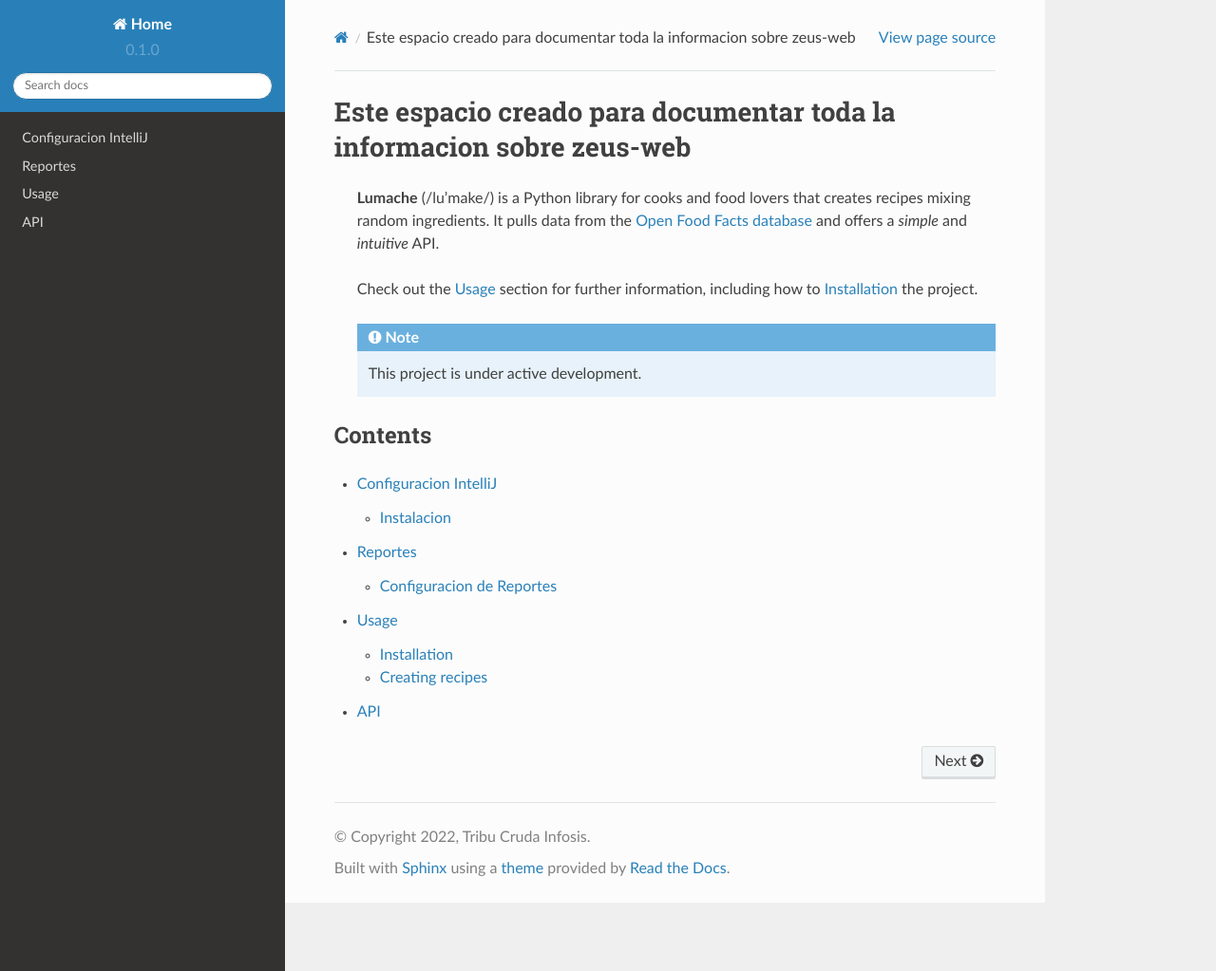
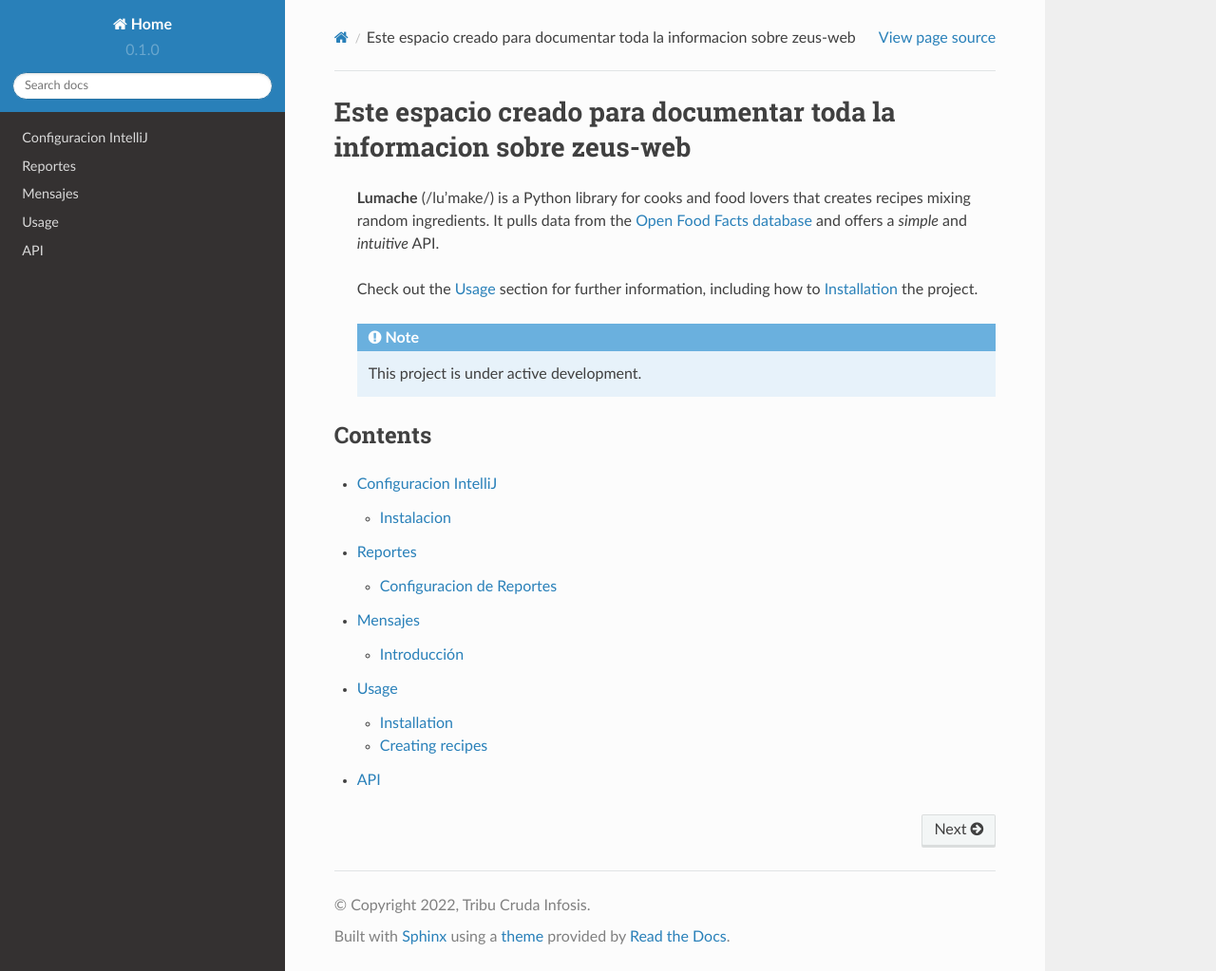
Before and after one commit to D3pp3/test-docs, a Sphinx documentation site: the page built from docs/source/index.rst, in a window 1280 px wide and 1023 px high. Shown: the whole window at 95% size. Built offline with Sphinx 7.4.7 and the Read the Docs theme 2.0.0, drawn with Linux system fonts in a browser that asks for light colours.

Commit message:
Add messages

```diff
--- a/docs/source/index.rst
+++ b/docs/source/index.rst
@@ -20,5 +20,6 @@ Contents
 
    IDE
    reportes
+   mensajes
    usage
    api
--- /dev/null
+++ b/docs/source/mensajes.rst
@@ -0,0 +1,5 @@
+Mensajes
+=====================
+
+Introducción
+-------------
```
